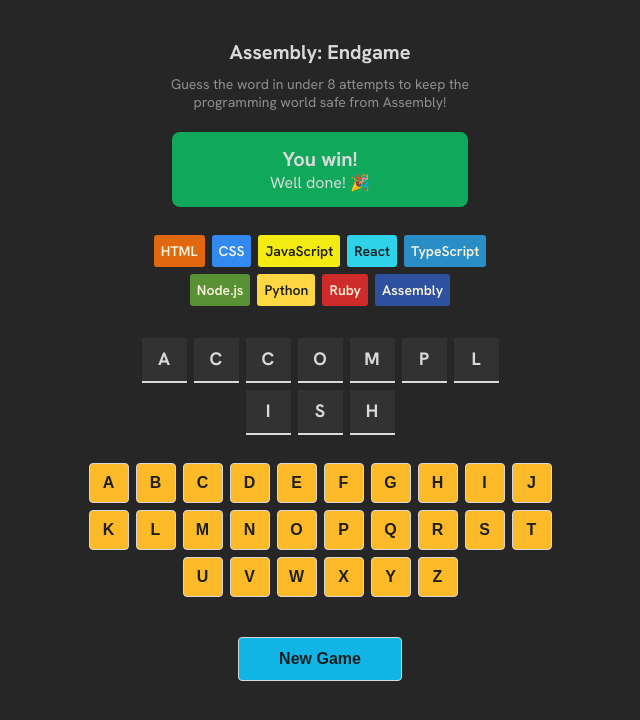
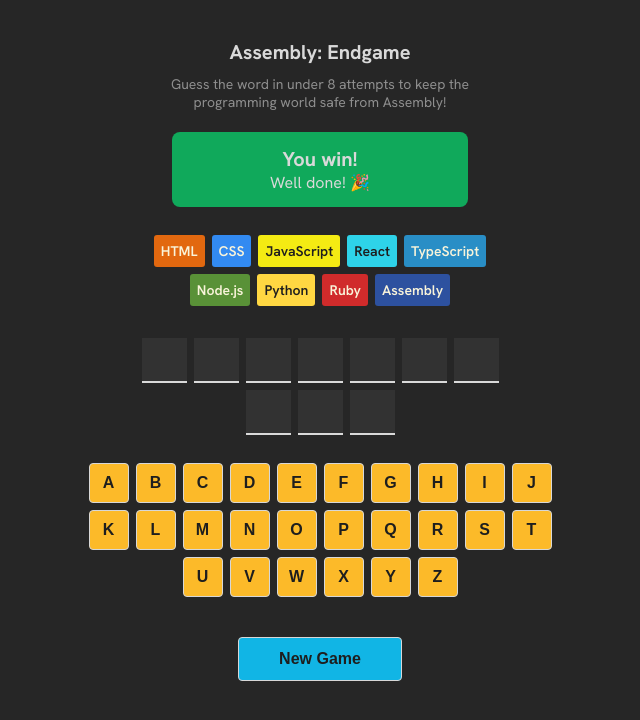
Before and after one commit to thinthunaing/react-learning, a React (Vite) app in the folder end-game/: page / in a window 1280 px wide. Shown: the top 720 px of the page, without its empty margins (320-960 px from the left). Built offline with nearby package versions, Linux system fonts and the light colour scheme.

Commit message:
display guess letter in words if it correct
display guess letter in correct word if guess letter have correct words

```diff
--- a/end-game/src/App.jsx
+++ b/end-game/src/App.jsx
@@ -21,11 +21,12 @@
    const [currentWord, setCurrentWord] = useState("accomplish");
    const [guessLetters, setGuessLetters] = useState([]);
 
+
    const wordArray = currentWord.split("");
    const word = wordArray.map( (letter,index)=>{
     return(
       <span key={index} className='letter-box'>
-        {letter.toUpperCase()}
+        {guessLetters.includes(letter) ? letter.toUpperCase() : ''}
       </span>
     )
    })
```
